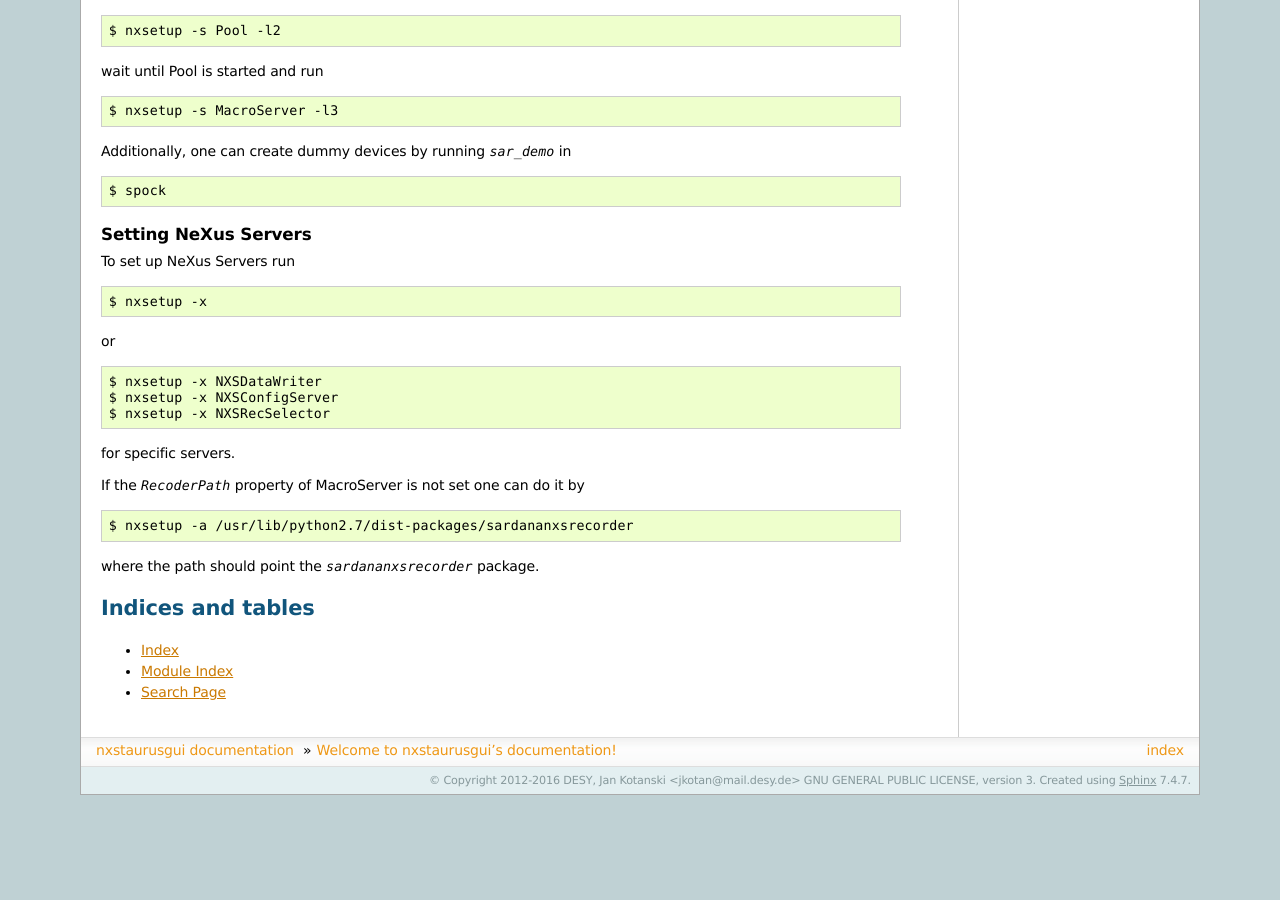
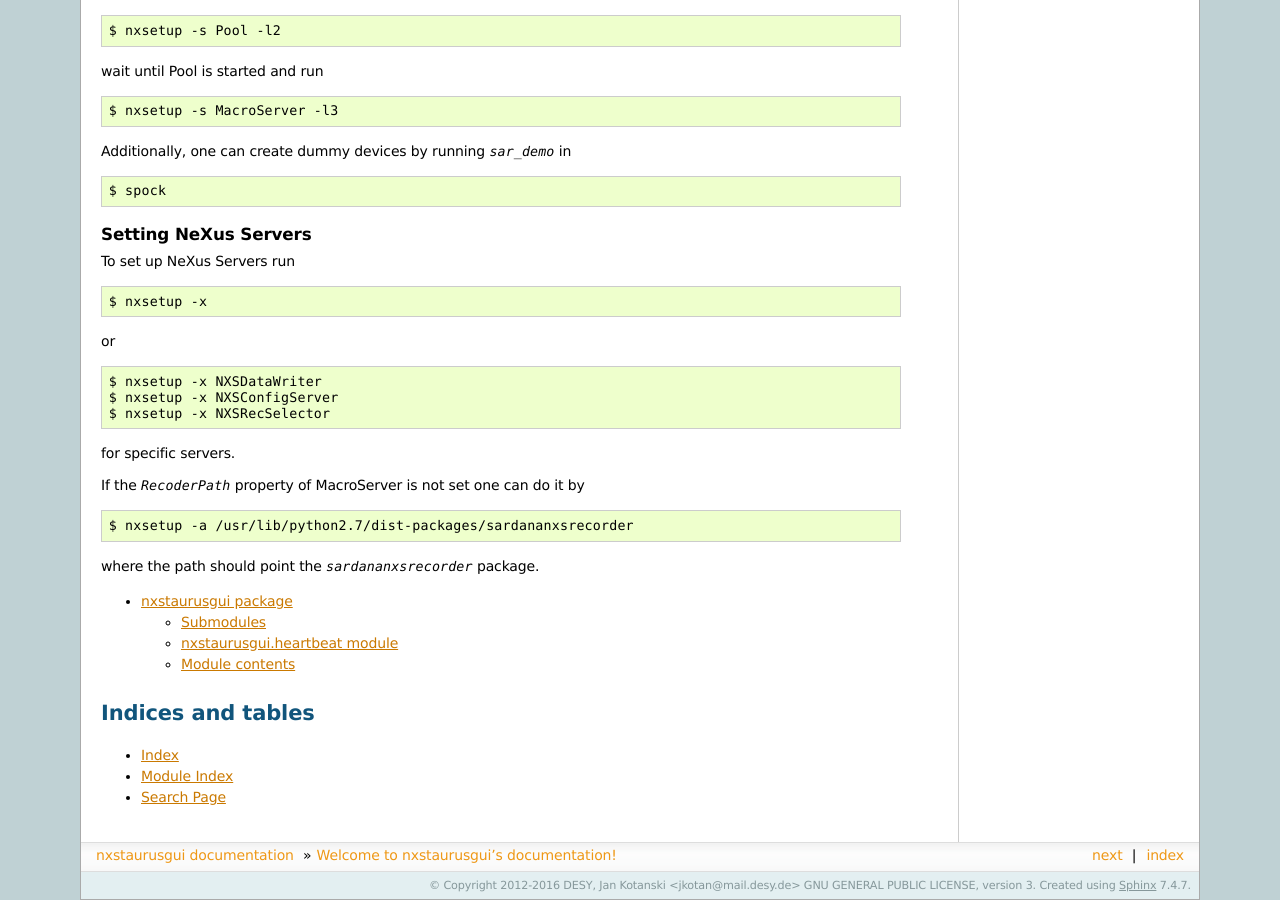
Before and after one commit to jkotan/nexdatas.taurusgui, a Sphinx documentation site: the page built from doc/index.rst, in a window 1280 px wide and 900 px high, scrolled down 1876 px. Built offline with Sphinx 7.4.7, drawn with Linux system fonts in a browser that asks for light colours; before the commit the page ends 2671 px from its top, so only the background shows below that; some of the changed text lies outside the part shown.

Commit message:
add docu

```diff
--- a/doc/index.rst
+++ b/doc/index.rst
@@ -5,6 +5,11 @@
 
 .. include:: ../README.rst
 
+.. toctree::
+   :maxdepth: 4
+
+
+   nxstaurusgui
 
 Indices and tables
 ==================
--- /dev/null
+++ b/doc/nxstaurusgui.rst
@@ -0,0 +1,23 @@
+nxstaurusgui package
+====================
+
+Submodules
+----------
+
+nxstaurusgui.heartbeat module
+-----------------------------
+
+.. automodule:: nxstaurusgui.heartbeat
+    :members:
+    :undoc-members:
+    :show-inheritance:
+
+nxstaurusgui
+
+Module contents
+---------------
+
+.. automodule:: nxstaurusgui
+    :members:
+    :undoc-members:
+    :show-inheritance:
```
